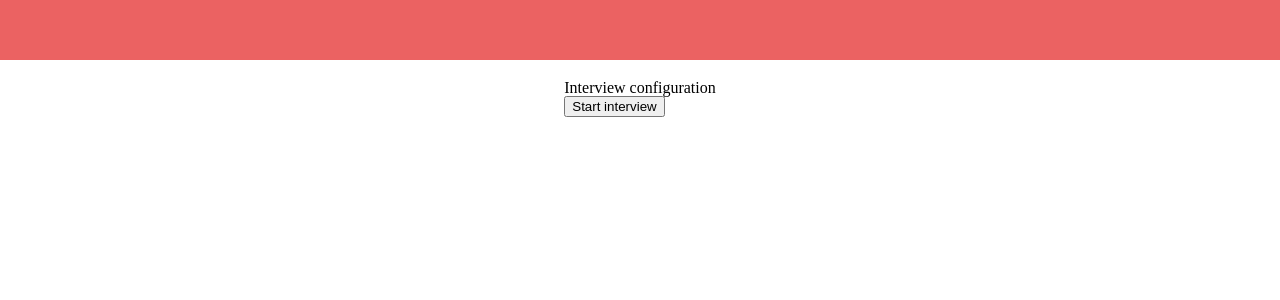
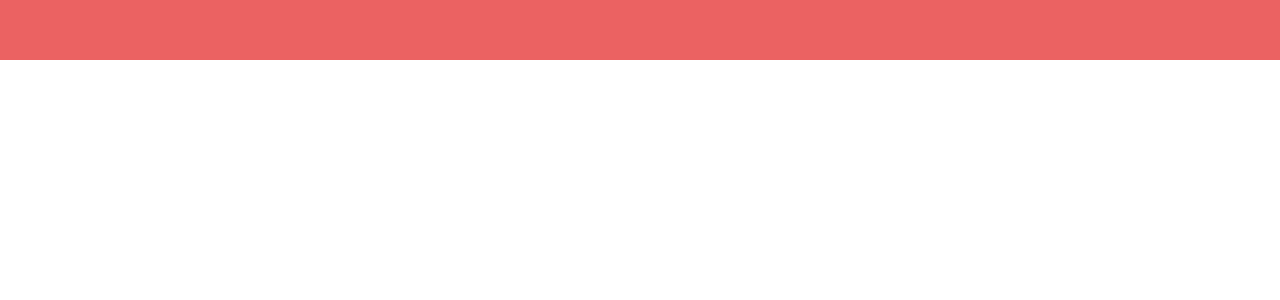
Before and after one commit to valentin0897/mockup_interview, an Angular app in the folder mockup_app/: page / in a window 1280 px wide. Shown: the top 300 px of the page. Built offline with nearby package versions, Linux system fonts and the light colour scheme.

Commit message:
Fix html layout

```diff
--- a/mockup_app/src/app/app.component.html
+++ b/mockup_app/src/app/app.component.html
@@ -1,4 +1,4 @@
 <br-header></br-header>
-<div class="container">
-  <br-interview></br-interview>
-</div>
+<main>
+  <router-outlet></router-outlet>
+</main>
--- a/mockup_app/src/app/app.component.sass
+++ b/mockup_app/src/app/app.component.sass
@@ -1,3 +1,3 @@
-.container
+main
     margin: 0 auto
     max-width: 70vw
```
